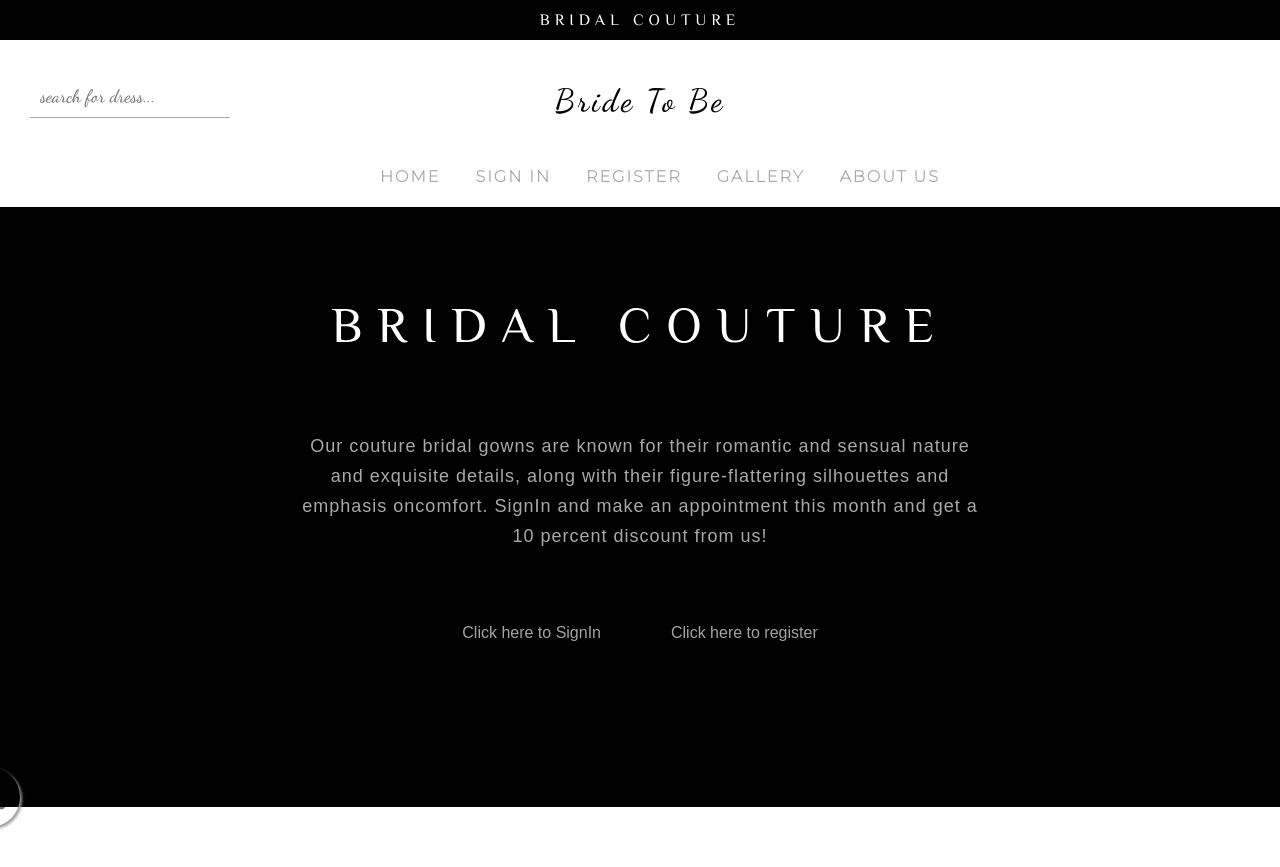
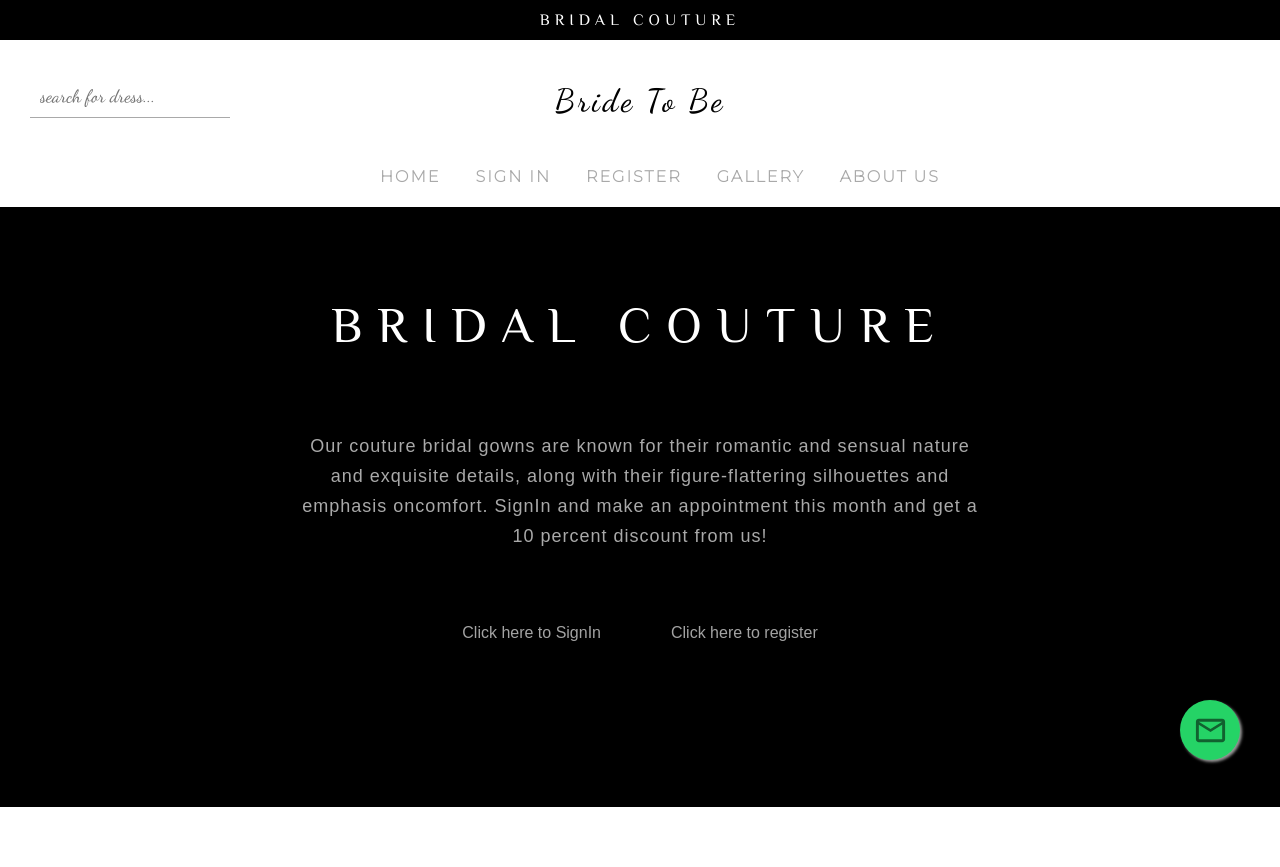
Before and after one commit to NoaFadida/BrideToBe, a React (Create React App) app in the folder client/: page /home in a window 1280 px wide. After the commit the page ends 807 px from the top, so only its background shows below. Built offline with nearby package versions, Linux system fonts and the light colour scheme.

Commit message:
Fix ContactUs

```diff
--- a/client/src/components/common/ContactUs.scss
+++ b/client/src/components/common/ContactUs.scss
@@ -1,18 +1,18 @@
-.root {
-    position: fixed;
+.root  {
+    position: fixed !important;
     width: 60px;
     height: 60px;
-    bottom: 40px;
-    right: 40px;
-    background-color: #25d366;
+    bottom: 40px ;
+    right: 40px !important;
+    background-color: #25d366 !important;
     color: #FFF;
     border-radius: 50px;
-    text-align: center;
-    font-size: 30px;
-    box-shadow: 2px 2px 3px #999;
-    z-index: 100;
+    text-align: center ;
+    font-size: 30px !important;
+    box-shadow: 2px 2px 3px #999 !important ;
+    z-index: 100 !important;
     &:hover {
-      background-color: #075E54;
-      cursor: pointer;
+      background-color: #075E54 !important;
+      cursor: pointer !important;
     }
 }
```
Also changed, not shown: client/src/components/common/ContactUs.jsx (+3 -5 lines).
